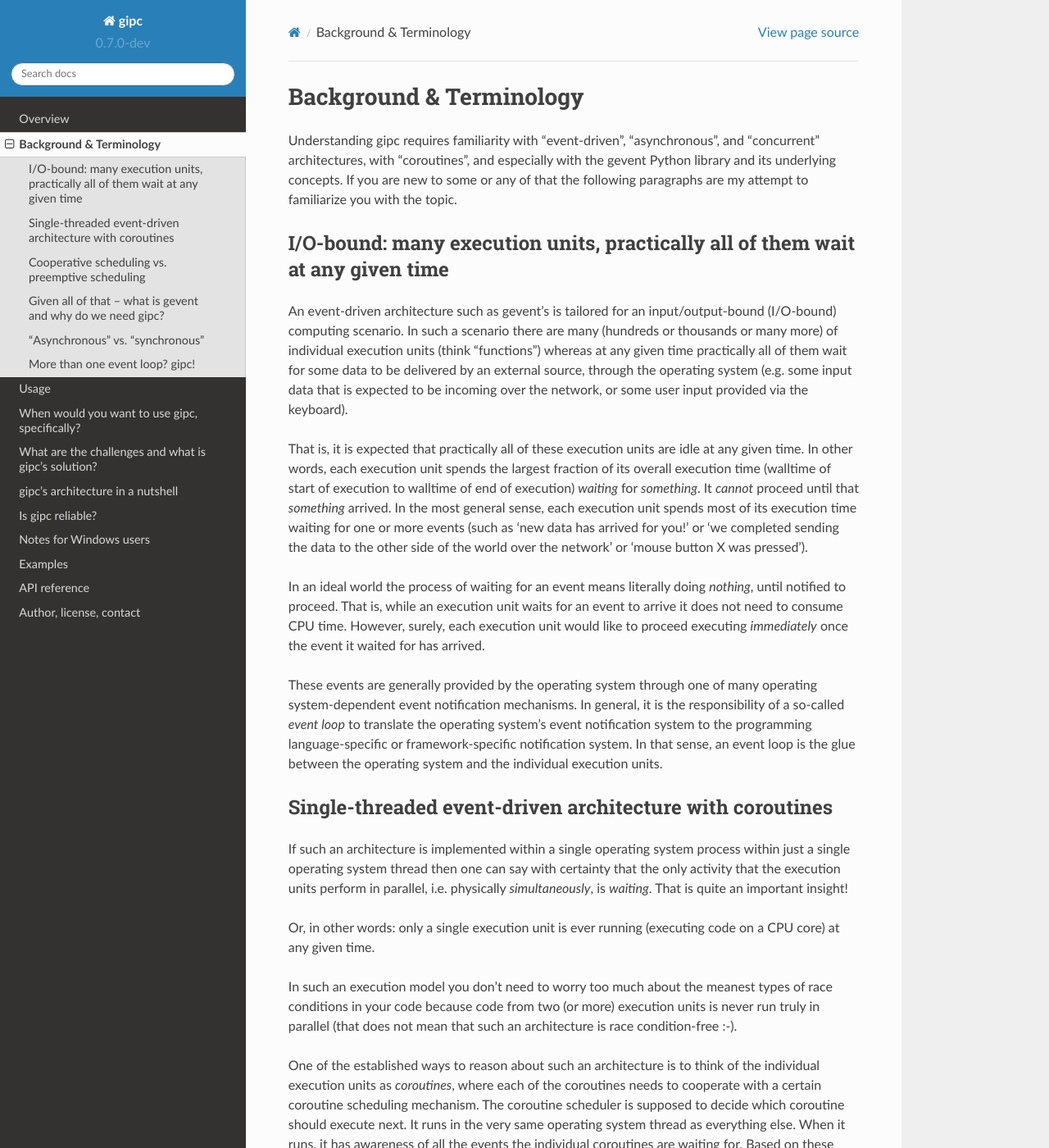
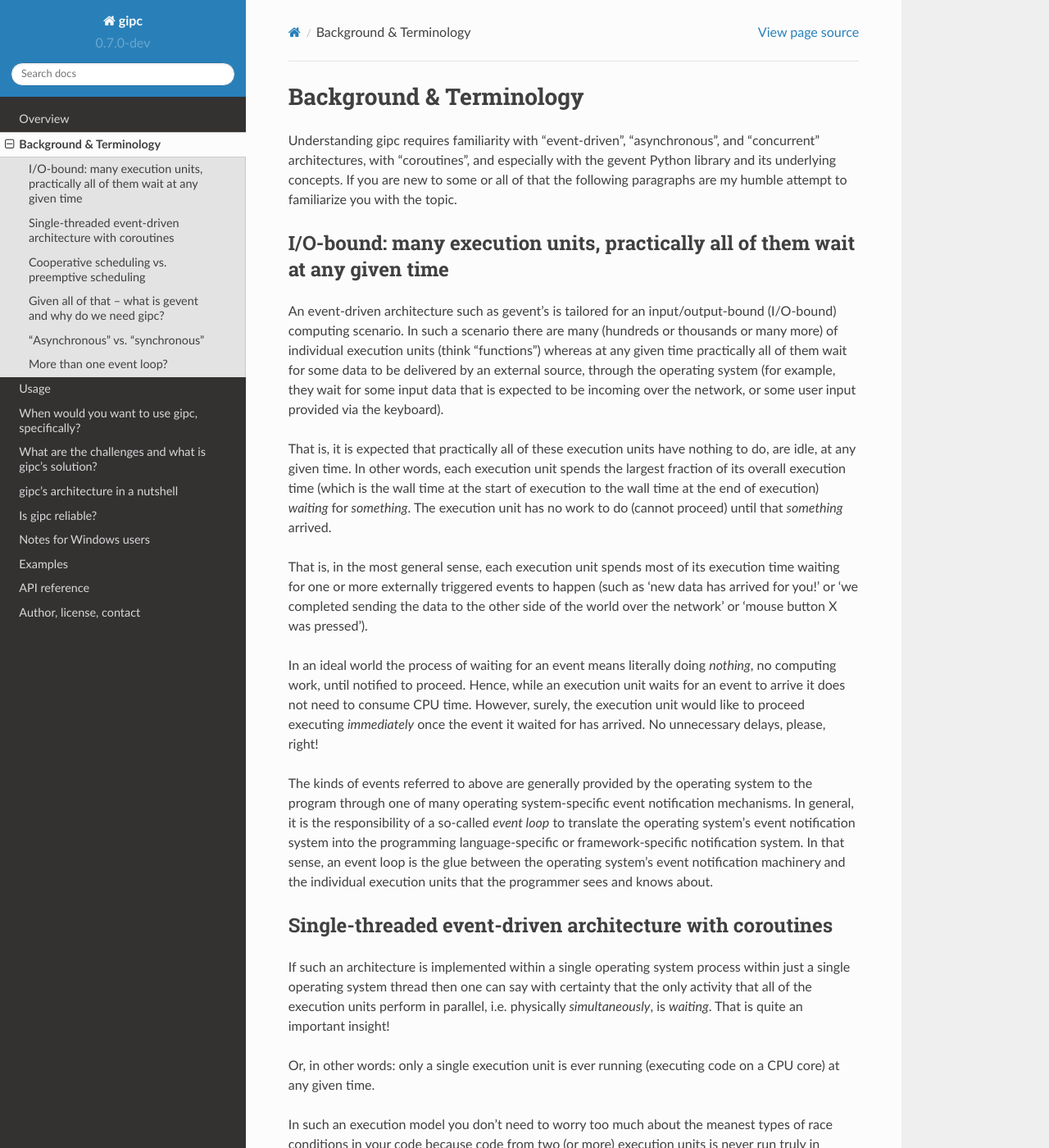
Before and after one commit to jgehrcke/gipc, a Sphinx documentation site: the page built from docs/background.rst, in a window 1280 px wide and 1400 px high. Shown: the whole window at 82% size. Built offline with Sphinx 7.4.7 and the Read the Docs theme 2.0.0, drawn with Linux system fonts in a browser that asks for light colours; some of the changed text lies outside the part shown.

Commit message:
docs: proof-reading, polishing

```diff
--- a/docs/background.rst
+++ b/docs/background.rst
@@ -6,8 +6,9 @@ Background & Terminology
 
 Understanding gipc requires familiarity with "event-driven", "asynchronous", and
 "concurrent" architectures, with "coroutines", and especially with the gevent
-Python library and its underlying concepts. If you are new to some or any of
-that the following paragraphs are my attempt to familiarize you with the topic.
+Python library and its underlying concepts. If you are new to some or all of
+that the following paragraphs are my humble attempt to familiarize you with the
+topic.
 
 
 I/O-bound: many execution units, practically all of them wait at any given time
@@ -17,31 +18,37 @@ An event-driven architecture such as gevent's is tailored for an
 input/output-bound (I/O-bound) computing scenario. In such a scenario there are
 many (hundreds or thousands or many more) of individual execution units (think
 "functions") whereas at any given time practically all of them wait for some
-data to be delivered by an external source, through the operating system (e.g.
-some input data that is expected to be incoming over the network, or some user
-input provided via the keyboard).
+data to be delivered by an external source, through the operating system (for
+example, they wait for some input data that is expected to be incoming over the
+network, or some user input provided via the keyboard).
 
-That is, it is expected that practically all of these execution units are idle
-at any given time. In other words, each execution unit spends the largest
-fraction of its overall execution time (walltime of start of execution to
-walltime of end of execution) *waiting* for *something*. It *cannot* proceed
-until that *something* arrived. In the most general sense, each execution unit
-spends most of its execution time waiting for one or more events (such as 'new
-data has arrived for you!' or 'we completed sending the data to the other side
-of the world over the network' or 'mouse button X was pressed').
+That is, it is expected that practically all of these execution units have
+nothing to do, are idle, at any given time. In other words, each execution unit
+spends the largest fraction of its overall execution time (which is the wall
+time at the start of execution to the wall time at the end of execution)
+*waiting* for *something*. The execution unit has no work to do (cannot proceed)
+until that *something* arrived.
+
+That is, in the most general sense, each execution unit spends most of its
+execution time waiting for one or more externally triggered events to happen
+(such as 'new data has arrived for you!' or 'we completed sending the data to
+the other side of the world over the network' or 'mouse button X was pressed').
 
 In an ideal world the process of waiting for an event means literally doing
-*nothing*, until notified to proceed. That is, while an execution unit waits for
-an event to arrive it does not need to consume CPU time. However, surely, each
-execution unit would like to proceed executing *immediately* once the event it
-waited for has arrived.
+*nothing*, no computing work, until notified to proceed. Hence, while an
+execution unit waits for an event to arrive it does not need to consume CPU
+time. However, surely, the execution unit would like to proceed executing
+*immediately* once the event it waited for has arrived. No unnecessary delays,
+please, right!
 
-These events are generally provided by the operating system through one of many
-operating system-dependent event notification mechanisms. In general, it is the
-responsibility of a so-called *event loop* to translate the operating system's
-event notification system to the programming language-specific or
-framework-specific notification system. In that sense, an event loop is the glue
-between the operating system and the individual execution units.
+The kinds of events referred to above are generally provided by the operating
+system to the program through one of many operating system-specific event
+notification mechanisms. In general, it is the responsibility of a so-called
+*event loop* to translate the operating system's event notification system into
+the programming language-specific or framework-specific notification system. In
+that sense, an event loop is the glue between the operating system's event
+notification machinery and the individual execution units that the programmer
+sees and knows about.
 
 
 Single-threaded event-driven architecture with coroutines
@@ -49,7 +56,7 @@ Single-threaded event-driven architecture with coroutines
 
 If such an architecture is implemented within a single operating system process
 within just a single operating system thread then one can say with certainty
-that the only activity that the execution units perform in parallel, i.e.
+that the only activity that all of the execution units perform in parallel, i.e.
 physically *simultaneously*, is *waiting*. That is quite an important insight!
 
 Or, in other words: only a single execution unit is ever running (executing code
@@ -73,49 +80,51 @@ these data it decides which coroutine to run next (one can say that it decides
 Cooperative scheduling vs. preemptive scheduling
 ================================================
 
-When the scheduler decides to invoke a new coroutine, or to continue to execute
-a previously interrupted coroutine then it **gives up control**: if that
-coroutine decides to never yield control back to the scheduler then we can say
-that it does *not* behave cooperatively. In that case the scheduler is out of
-luck: there is no mechanism for it to *preempt* said coroutine. None of all the
-other coroutines waiting for execution will ever be able to proceed. That is the
-major difference between *cooperative scheduling* and *preemptive scheduling*.
-Cooperative scheduling can only make sense when there are no bad actors, and you
-are fully in control of the individual execution units (and even then it is hard
-enough to make sure that all units cooperate). With the bad actor scenario in
-mind only preemptive scheduling can guarantee system availability (and that is
-why general-purpose operating systems such as Linux can preempt any given
-operating system thread at any time without further notice).
+When the scheduler decides to invoke a new coroutine -- or to continue to
+execute a previously interrupted coroutine -- then it **gives up control**: if
+that coroutine decides to never yield control back to the scheduler then we can
+say that it does *not* behave cooperatively. In that case the scheduler is out
+of luck: there is no mechanism for it to *preempt* said coroutine. None of all
+the other coroutines waiting for execution will ever be able to proceed. That is
+a major difference between *cooperative scheduling* and *preemptive scheduling*.
+Using cooperative scheduling in your code can only make sense when there are no
+bad actors, and you, as the developer, are fully in control of the individual
+execution units (and even then it is hard enough to make sure that all units
+cooperate). With the bad actor scenario in mind only preemptive scheduling can
+ensure reasonable system responsiveness (and that is why general-purpose
+operating systems such as Linux can preempt any given operating system thread at
+any time).
 
-That is, once a coroutine has the honor to proceed to do something, it is
-expected to be a good citizen, to cooperate, and to yield back control to the
-scheduler as soon as in any way possible. That is the deal!
+In summary, once a coroutine has the honor to proceed to do something it is
+expected to be a good citizen -- to cooperate -- and to yield back control to
+the scheduler as soon as in any way possible. That is the deal!
 
 The most trivial and at the same time most relevant example for an execution
 unit that does not behave cooperatively is a function that calls a blocking
 operating system call such as a `recv()` on a socket that has been opened in the
 (default) blocking mode. In that case, the entire thread from which the system
-call was initiated cannot proceed executing, and the coroutine scheduling
-machinery immediately stops.
+call was initiated cannot proceed executing (and a coroutine scheduling
+machinery would immediately stop doing work, entirely).
 
 
 Given all of that -- what is gevent and why do we need gipc?
 ============================================================
 
-Gevent uses the wonderful libev as its underlying event loop library so that it
-can efficiently interact with the operating system. Gevent makes use of the
-magical greenlet project for implementing coroutines (then called "greenlets")
-that can be context-switched into and out of highly efficiently. Gevent
-implements the *gevent hub* which is the coroutine scheduler directly tied to a
-libev event loop.
+Gevent uses the wonderful libev library as its underlying event loop library so
+that it can efficiently interact with the operating system. Gevent makes use of
+the magical greenlet project for implementing coroutines (then called
+"greenlets") that can be context-switched into and out of highly efficiently.
+Gevent implements the *gevent hub* which is the coroutine scheduler directly
+tied to a libev event loop.
 
 And then, after all, the majority of the dirty business and work done by gevent
-is to magically make all relevant Python standard library modules behave
-*cooperatively*. That means that all standard library modules that use blocking
-system calls are monkey-patched to use non-blocking variants of said calls. All
-of them? Well, the multiprocessing module is especially complex and hard to
-adopt, which is why gipc now provides a subset of its functionality, in a
-gevent-cooperative fashion.
+is to magically make most relevant Python standard library modules behave
+*cooperatively*. That means that most standard library modules that use blocking
+system calls are monkey-patched (patched at runtime) to use non-blocking
+variants of said calls. Does gevent completely patch all CPython standard
+library modules? No. For example, the `multiprocessing` module is especially
+complex and hard to adopt, which is why gipc now provides a subset of its
+functionality, in a gevent-cooperative fashion.
 
 
 "Asynchronous" vs. "synchronous"
@@ -158,8 +167,11 @@ explicit and obvious from the code itself, because callbacks are being used for
 connecting the dots. Arguably, callback-dominated code isn't easy to follow
 either.
 
-More than one event loop? gipc!
-===============================
+
+More than one event loop?
+=========================
 
 With gipc it is easy to connect multiple processes, each running their own
-thread and event loop.
+thread and event loop. The gipc primitives for inter-process communication can
+then be used for implementing an efficient, snappy information flow across
+processes.
--- a/docs/when.rst
+++ b/docs/when.rst
@@ -3,6 +3,7 @@
 **********************************************
 When would you want to use gipc, specifically?
 **********************************************
+
 There is plenty of motivation for using multiple processes in event-driven
 architectures. The rationale behind gipc is that applying multiple processes
 that communicate among each other can be a decent solution for various types of
```
Also changed, not shown: other parts of docs/when.rst (+2 -2 lines), docs/challenges.rst (+8 -5 lines).
